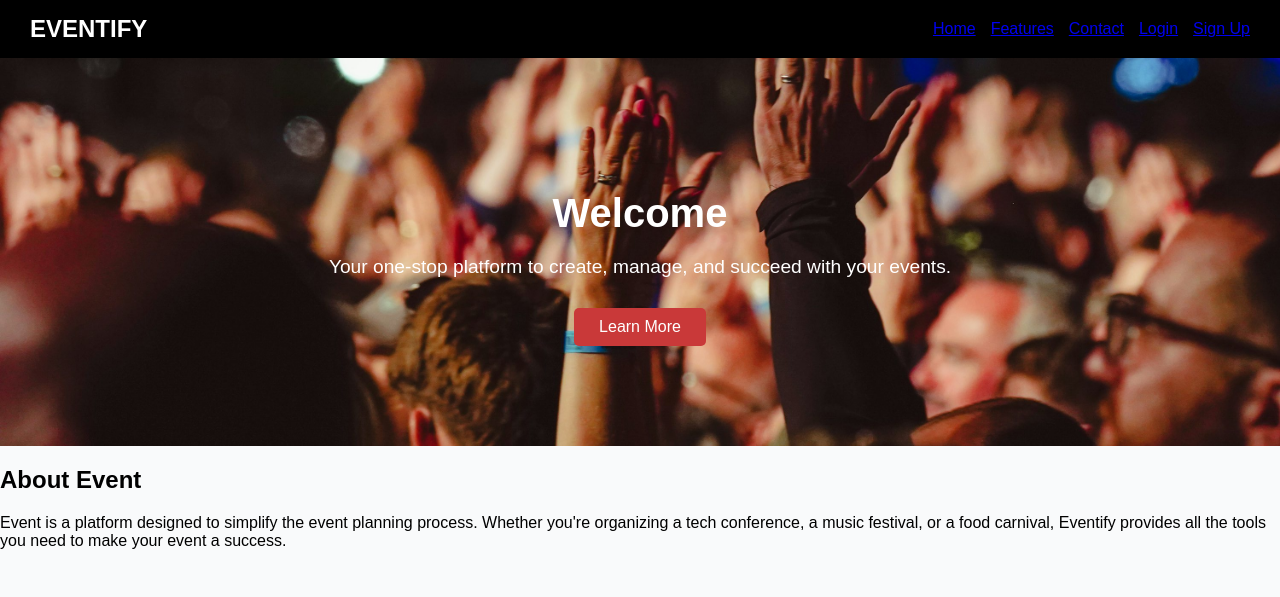
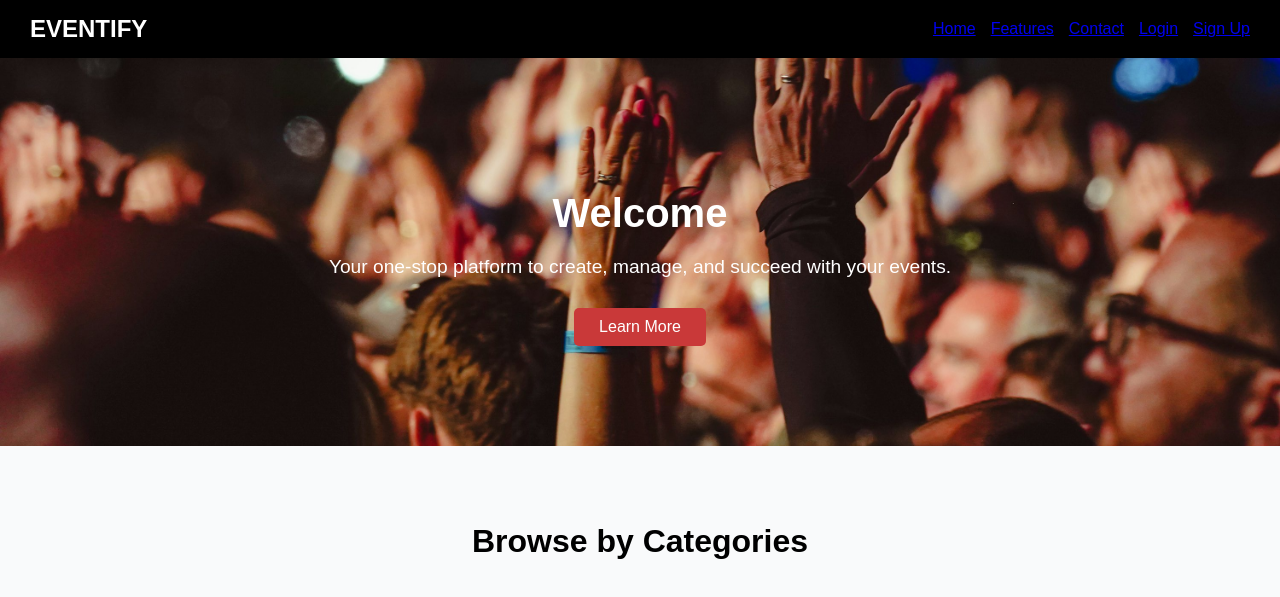
Before and after one commit to Tfiskenzie/Ken4, a plain HTML site: page index.html in a window 1280 px wide. Shown: the top 597 px of the page. Drawn offline with Linux system fonts and the light colour scheme.

Commit message:
index.html

```diff
--- a/index.html
+++ b/index.html
@@ -28,12 +28,6 @@
         <h1>Welcome</h1>
         <p>Your one-stop platform to create, manage, and succeed with your events.</p>
         <button class="hero-button">Learn More</button>
-    </section>
-
-    <!-- About Section -->
-    <section class="about">
-        <h2>About Event</h2>
-        <p>Event is a platform designed to simplify the event planning process. Whether you're organizing a tech conference, a music festival, or a food carnival, Eventify provides all the tools you need to make your event a success.</p>
     </section>
 
     <!-- Categories Section -->
```
